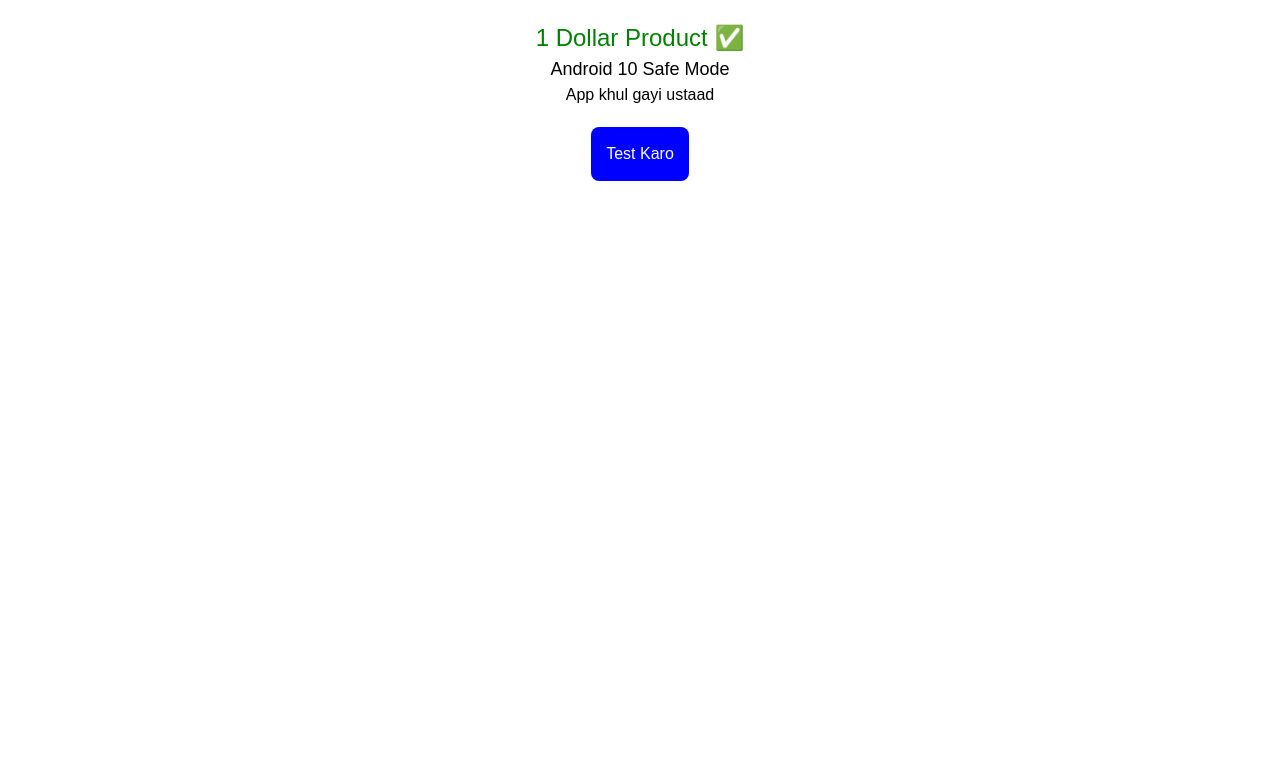
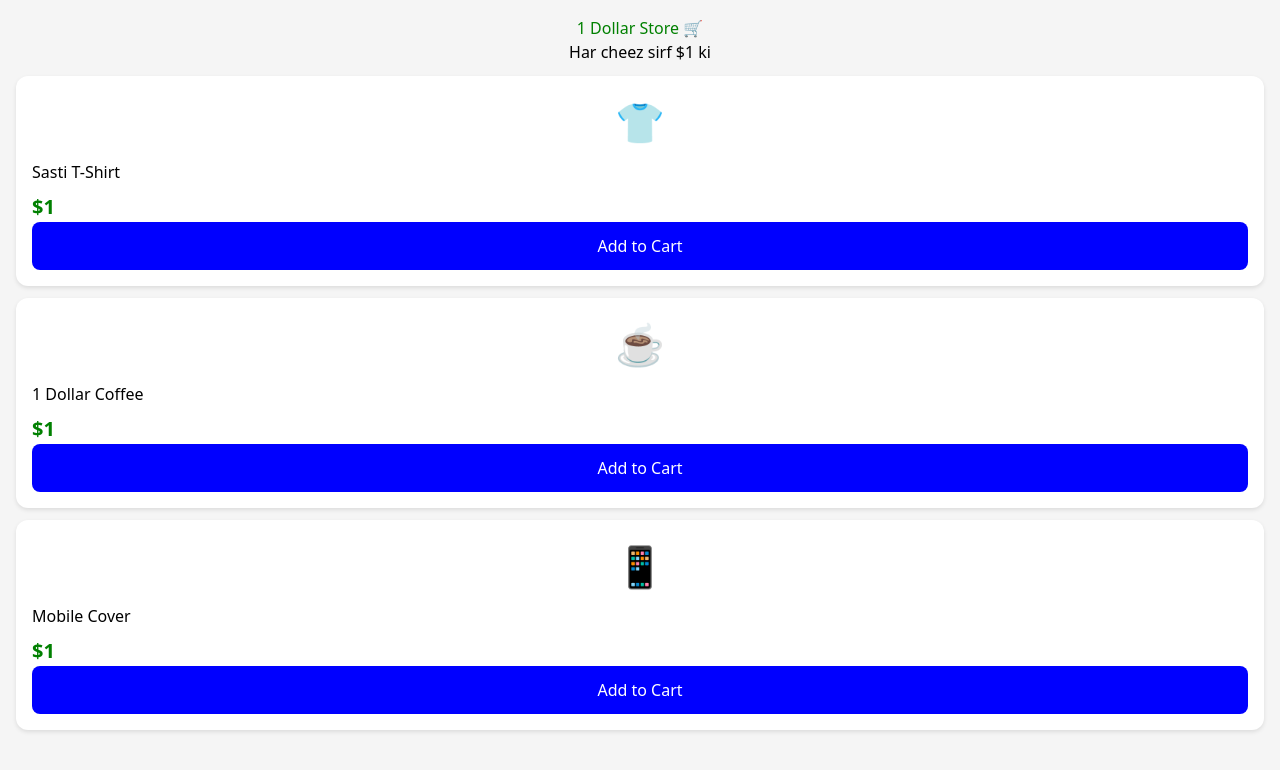
Before and after one commit to ecommercestore1122-png/1dollar-app, a React (Vite) app: page / in a window 1280 px wide. Shown: the top 770 px of the page. Built offline with nearby package versions, Linux system fonts and the light colour scheme.

Commit message:
Update App.tsx

```diff
--- a/src/App.tsx
+++ b/src/App.tsx
@@ -1,35 +1,52 @@
 function App() {
-  // Mobile pe error alert mein dikhe ga
-  window.onerror = function(msg) {
-    alert('APP ERROR: ' + msg);
+  // Error pakadne ke liye
+  window.onerror = (msg) => {
+    alert('ERROR: ' + msg);
     return true;
   };
 
+  const products = [
+    {id: 1, name: 'Sasti T-Shirt', price: 1, emoji: '👕'},
+    {id: 2, name: '1 Dollar Coffee', price: 1, emoji: '☕'},
+    {id: 3, name: 'Mobile Cover', price: 1, emoji: '📱'},
+  ];
+
+  const addToCart = (name: string) => {
+    alert(name + ' cart mein add ho gaya 🛒');
+  };
+
   return (
-    <div style={{
-      padding: 20,
-      textAlign: 'center',
+    <div style={{padding: 16, background: '#f5f5f5', minHeight: '100vh'}}>
+      <h1 style={{color: 'green', textAlign: 'center'}}>1 Dollar Store 🛒</h1>
+      <p style={{textAlign: 'center'}}>Har cheez sirf $1 ki</p>
+
+      {products.map(p => (
+        <div key={p.id} style={{
           background: 'white',
-      minHeight: '100vh',
-      fontFamily: 'Arial'
+          padding: 16,
+          margin: '12px 0',
+          borderRadius: 12,
+          boxShadow: '0 2px 4px rgba(0,0,0,0.1)'
         }}>
-      <h1 style={{color: 'green', fontSize: 24}}>1 Dollar Product ✅</h1>
-      <h2 style={{fontSize: 18}}>Android 10 Safe Mode</h2>
-      <p>App khul gayi ustaad</p>
+          <div style={{fontSize: 40, textAlign: 'center'}}>{p.emoji}</div>
+          <h3 style={{margin: '8px 0'}}>{p.name}</h3>
+          <p style={{fontSize: 20, color: 'green', fontWeight: 'bold'}}>${p.price}</p>
           <button
-        onClick={() => alert('Button theek hai')}
+            onClick={() => addToCart(p.name)}
             style={{
-          padding: 15,
-          fontSize: 16,
+              width: '100%',
+              padding: 12,
               background: 'blue',
               color: 'white',
               border: 'none',
               borderRadius: 8,
-          marginTop: 20
+              fontSize: 16
             }}
           >
-        Test Karo
+            Add to Cart
           </button>
+        </div>
+      ))}
     </div>
   )
 }
```
Lines whose indentation alone changed are shown as unchanged.
